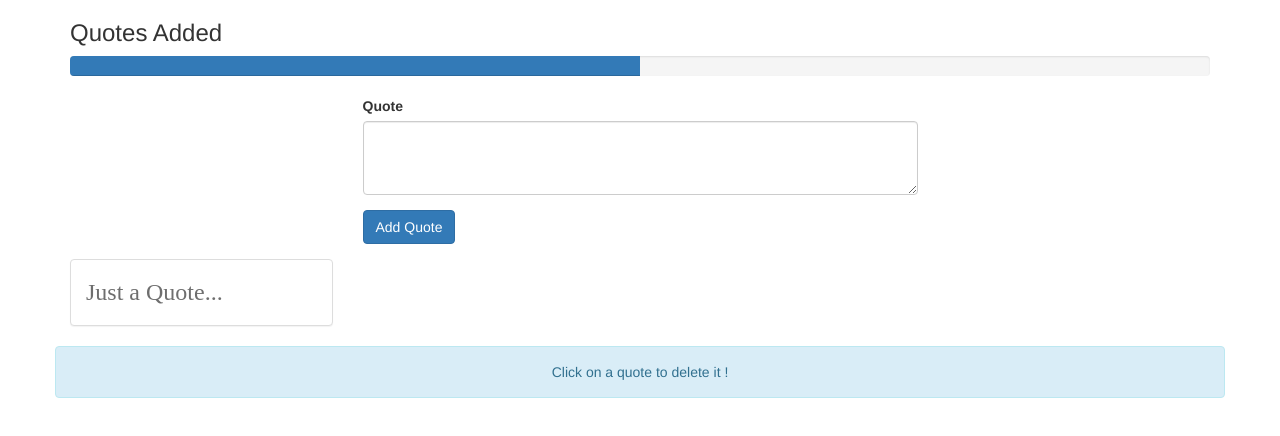
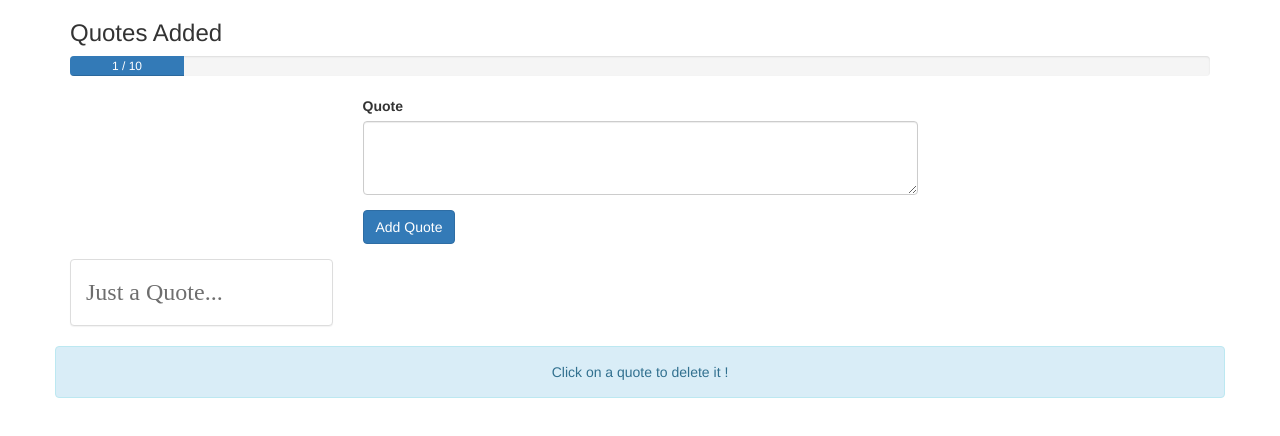
Before and after one commit to smarigowda/vuejs-cli-udemy, a Vue app: page / in a window 1280 px wide. Shown: the top 436 px of the page. Built offline with nearby package versions, Linux system fonts and the light colour scheme; a web font is replaced by a local one.

Commit message:
working progress bar

```diff
--- a/src/App.vue
+++ b/src/App.vue
@@ -1,6 +1,6 @@
 <template>
     <div class="container">
-        <app-header></app-header>
+        <app-header :quotesCount="quotes.length" :maxQuotes="maxQuotes" ></app-header>
         <app-new-quote @quoteAdded="newQuote"></app-new-quote>
         <app-quote-grid :quotes="quotes" @quoteDeleted="deleteQuote"></app-quote-grid>
         <div class="row">
@@ -40,6 +40,5 @@
         }
     }
 </script>
-
 <style>
 </style>
--- a/src/components/Header.vue
+++ b/src/components/Header.vue
@@ -2,9 +2,14 @@
   <div>
     <h3>Quotes Added</h3>
     <div class="progress">
-      <div class="progress-bar" style="width: 50%">
-
+      <div class="progress-bar" :style="{ width: (quotesCount/maxQuotes) * 100 + '%' }">
+        {{ quotesCount }} / {{ maxQuotes }}
       </div>
     </div>
   </div>
 </template>
+<script>
+export default {
+  props: ['quotesCount', 'maxQuotes']
+}
+</script>
```
